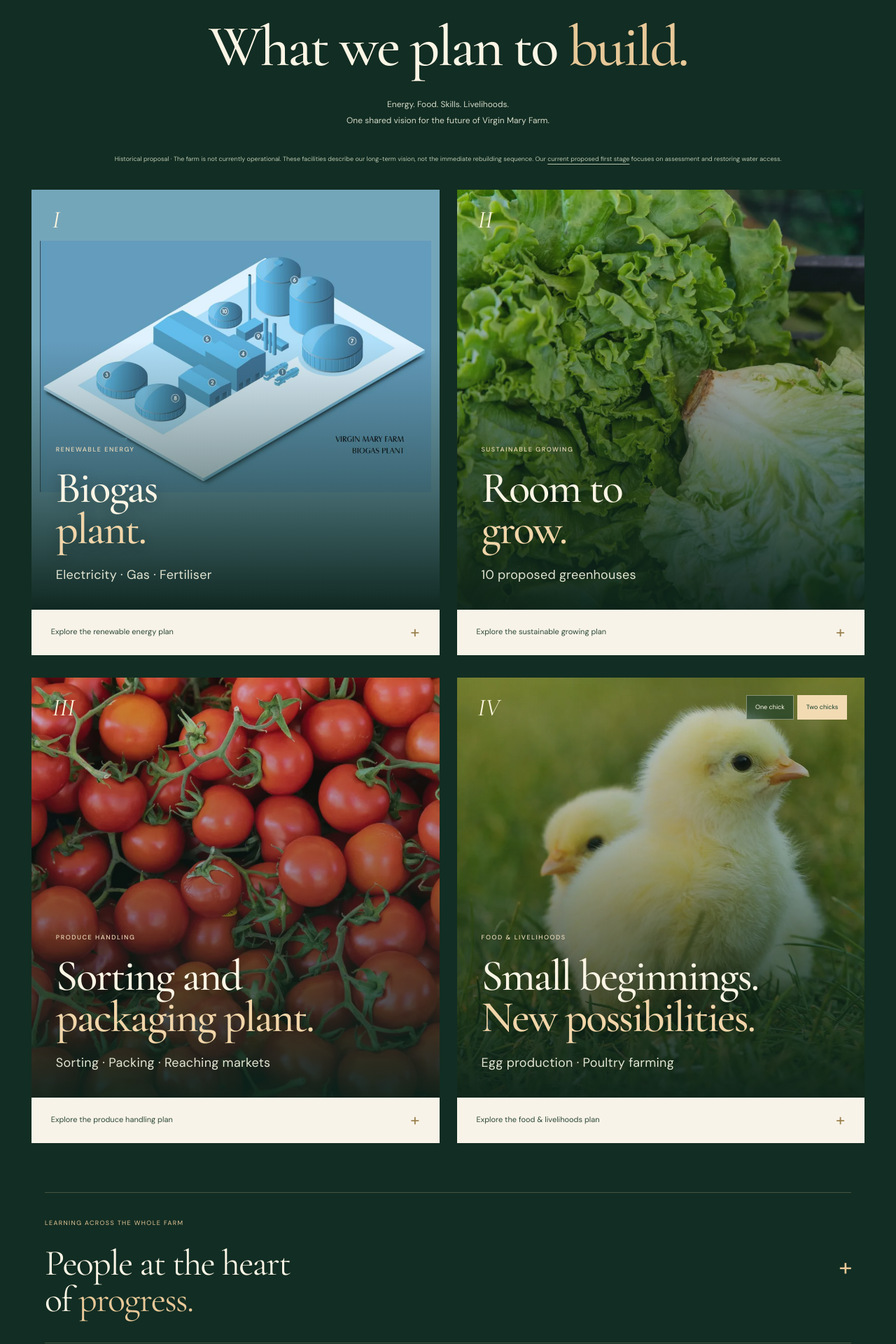
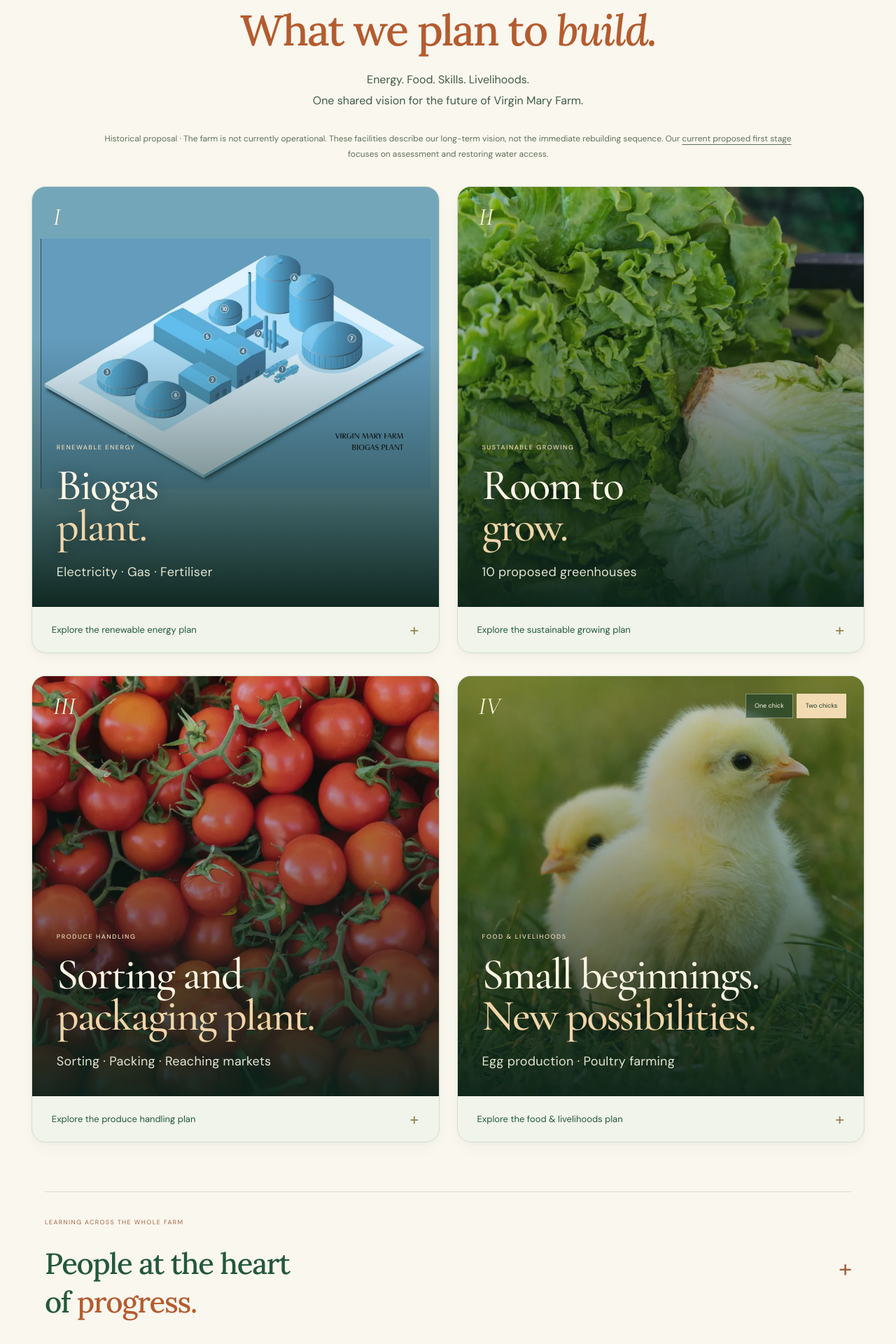
Before and after one commit to Hero988/RiseMeUp, a React (Vite) app: page / in a window 1280 px wide. Shown: the part 7940-9860 px from the top of the page at 70% size. Built offline with nearby package versions, Linux system fonts and the light colour scheme; a web font is replaced by a local one.

Commit message:
Apply approved ivory and orange farm plan design

```diff
--- a/public/homepage-theme.css
+++ b/public/homepage-theme.css
@@ -732,3 +732,31 @@
   .home-page #partnership {padding:35px 0}
   .home-page #partnership .partner-grid article {padding:25px}
 }
+
+/* Approved ivory and orange farm plan; preserve photographs and Roman numerals. */
+.home-page #virgin-mary-farm #farm-plan{background:#faf7ef;color:#405b48;--line:#d2decb;--gold:#a4633d}
+.home-page #virgin-mary-farm #farm-plan .intro{padding:50px 5% 28px}
+.home-page #virgin-mary-farm #farm-plan .intro>.eyebrow{color:#a4633d;font:600 11px/1.7 'DM Sans',sans-serif;letter-spacing:.12em}
+.home-page #virgin-mary-farm #farm-plan .intro h3{font:500 clamp(32px,4.8vw,68px)/1.2 'Lora',Georgia,serif;color:#b45c2f;letter-spacing:-.035em;margin:20px 0}
+.home-page #virgin-mary-farm #farm-plan .intro h3 em{font-family:inherit;font-style:italic;font-weight:500;color:inherit}
+.home-page #virgin-mary-farm #farm-plan .intro-copy{font:400 16px/1.85 'DM Sans',sans-serif;color:#405b48}
+.home-page #virgin-mary-farm #farm-plan .plan-status{font:400 12px/1.85 'DM Sans',sans-serif;color:#617159}
+.home-page #virgin-mary-farm #farm-plan .status-wrap{padding-bottom:35px}
+.home-page #virgin-mary-farm #farm-plan .project{background:#f0f4eb;border:1px solid #d2decb;border-radius:20px;overflow:hidden;box-shadow:0 3px 6px #203d2a06,0 8px 20px #203d2a08}
+.home-page #virgin-mary-farm #farm-plan .project-details summary{font-size:13px;color:#24583d}
+.home-page #virgin-mary-farm #farm-plan .detail-inner{font-size:14px;color:#405b48}
+.home-page #virgin-mary-farm #farm-plan .caption{font-size:10px;color:#617159}
+.home-page #virgin-mary-farm #farm-plan .plan-purpose strong{color:#24583d}
+.home-page #virgin-mary-farm #farm-plan .capacity-note{font-size:12px}
+.home-page #virgin-mary-farm #farm-plan .learning{color:#24583d}
+.home-page #virgin-mary-farm #farm-plan .learning>details>summary{font-family:'Lora',Georgia,serif;font-size:42px;line-height:1.3}
+.home-page #virgin-mary-farm #farm-plan .learning em{color:#b45c2f}
+.home-page #virgin-mary-farm #farm-plan .education-intro h4,.home-page #virgin-mary-farm #farm-plan .education-partnership h5,.home-page #virgin-mary-farm #farm-plan .education-topics h5{font-family:'Lora',Georgia,serif;color:#24583d;line-height:1.3}
+.home-page #virgin-mary-farm #farm-plan .education-intro>p,.home-page #virgin-mary-farm #farm-plan .education-partnership p,.home-page #virgin-mary-farm #farm-plan .education-topics p{font-size:14px;color:#405b48}
+.home-page #virgin-mary-farm #farm-plan .button{background:#24583d;border:1px solid #24583d;border-radius:999px;padding:15px 24px;color:#fffdf3;font:500 13px/1.6 'DM Sans',sans-serif}
+.home-page #virgin-mary-farm #farm-plan .energy-banner{color:#fcf5e5}
+.home-page #virgin-mary-farm #farm-plan .energy-banner .eyebrow{color:#e7c898}
+.home-page #virgin-mary-farm #farm-plan .energy-banner h4 em{color:#e7c898}
+.home-page #virgin-mary-farm #farm-plan .energy-banner a{border-color:#e7c898}
+.home-page #virgin-mary-farm #farm-plan .fine-print{color:#617159;font:400 12px/1.85 'DM Sans',sans-serif;padding-bottom:35px;margin-bottom:0}
+@media(max-width:650px){.home-page #virgin-mary-farm #farm-plan .intro>.eyebrow{font-size:8px}.home-page #virgin-mary-farm #farm-plan .intro h3{font-size:clamp(27px,6.5vw,43px)}.home-page #virgin-mary-farm #farm-plan .intro-copy{font-size:14px}.home-page #virgin-mary-farm #farm-plan .plan-status{font-size:11px}.home-page #virgin-mary-farm #farm-plan .learning>details>summary{font-size:29px}}
```
